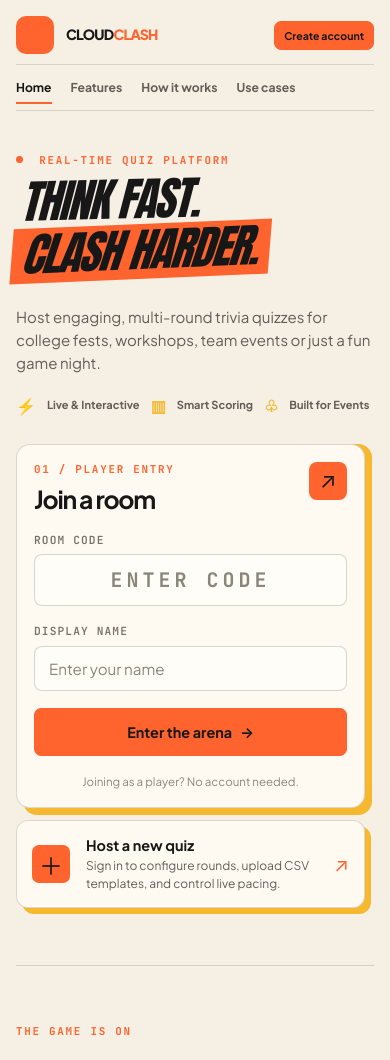
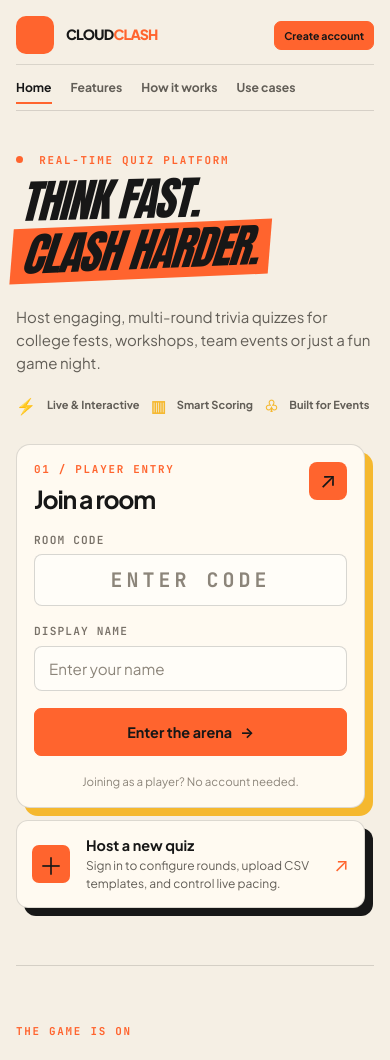
Before and after one commit to abhishek2k4/CloudClash, a React (Vite) app in the folder client/: page / in a window 390 px wide. Shown: the top 1060 px of the page. Built offline with nearby package versions, Linux system fonts and the light colour scheme; no server answers; a web font is replaced by a local one.

Commit message:
Standardize CloudClash card shadows across screen sizes

```diff
--- a/client/src/styles/global.css
+++ b/client/src/styles/global.css
@@ -2327,3 +2327,21 @@ body:has(.landing-shell) #root { background:#f5efe4 !important; }
   }
   .landing-shell .host-launch-card { box-shadow:6px 6px 0 #f5b82e !important; }
 }
+
+
+/* Consistent 8px offset shadows at every viewport */
+.landing-shell .quick-join-card {
+  box-shadow:8px 8px 0 #f5b82e !important;
+}
+.landing-shell .host-launch-card {
+  box-shadow:8px 8px 0 #171717 !important;
+}
+@media (max-width:760px) {
+  .landing-shell .quick-join-card,
+  .landing-shell .host-launch-card {
+    box-shadow:8px 8px 0 #f5b82e !important;
+  }
+  .landing-shell .host-launch-card {
+    box-shadow:8px 8px 0 #171717 !important;
+  }
+}
```
